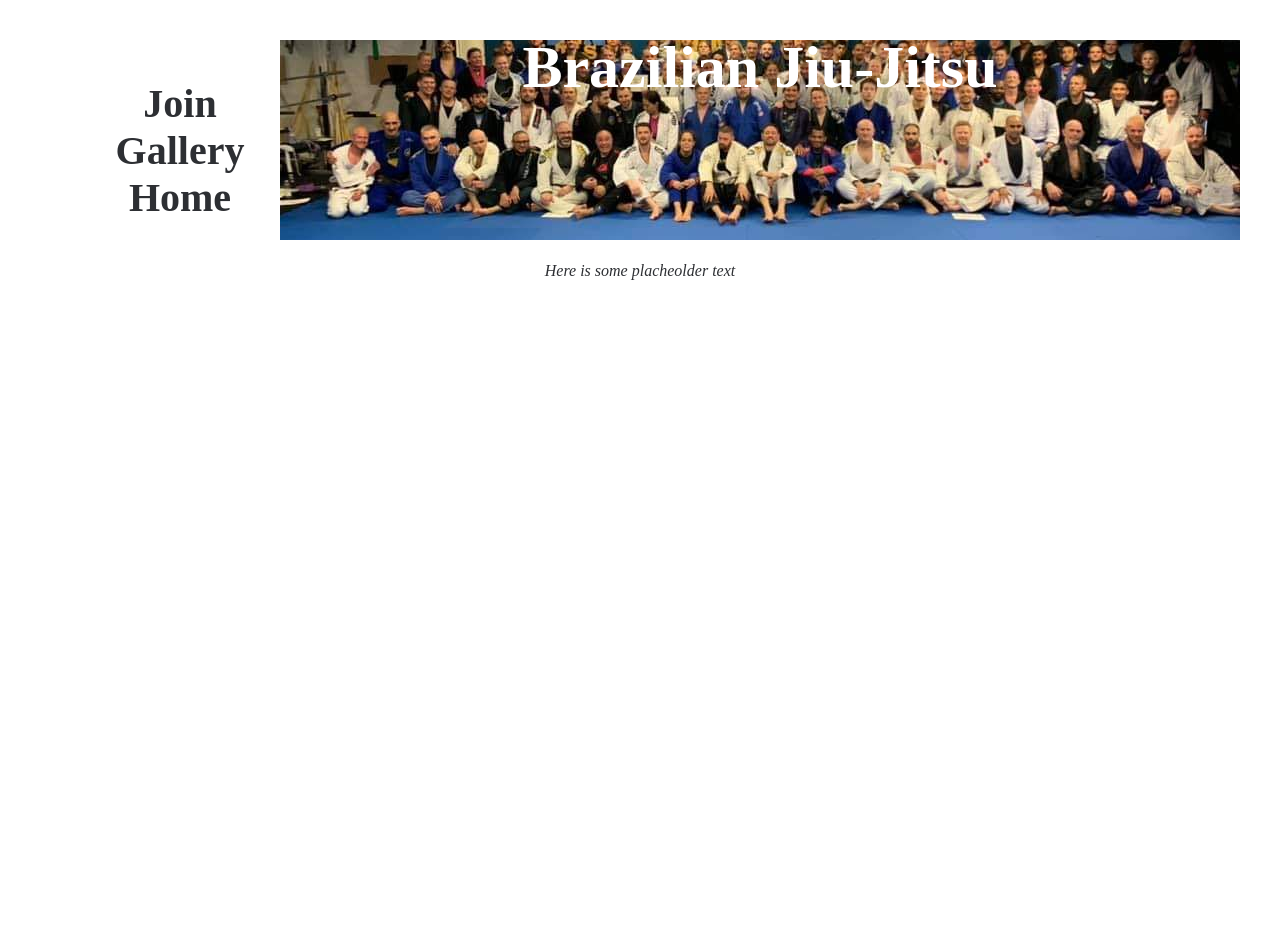
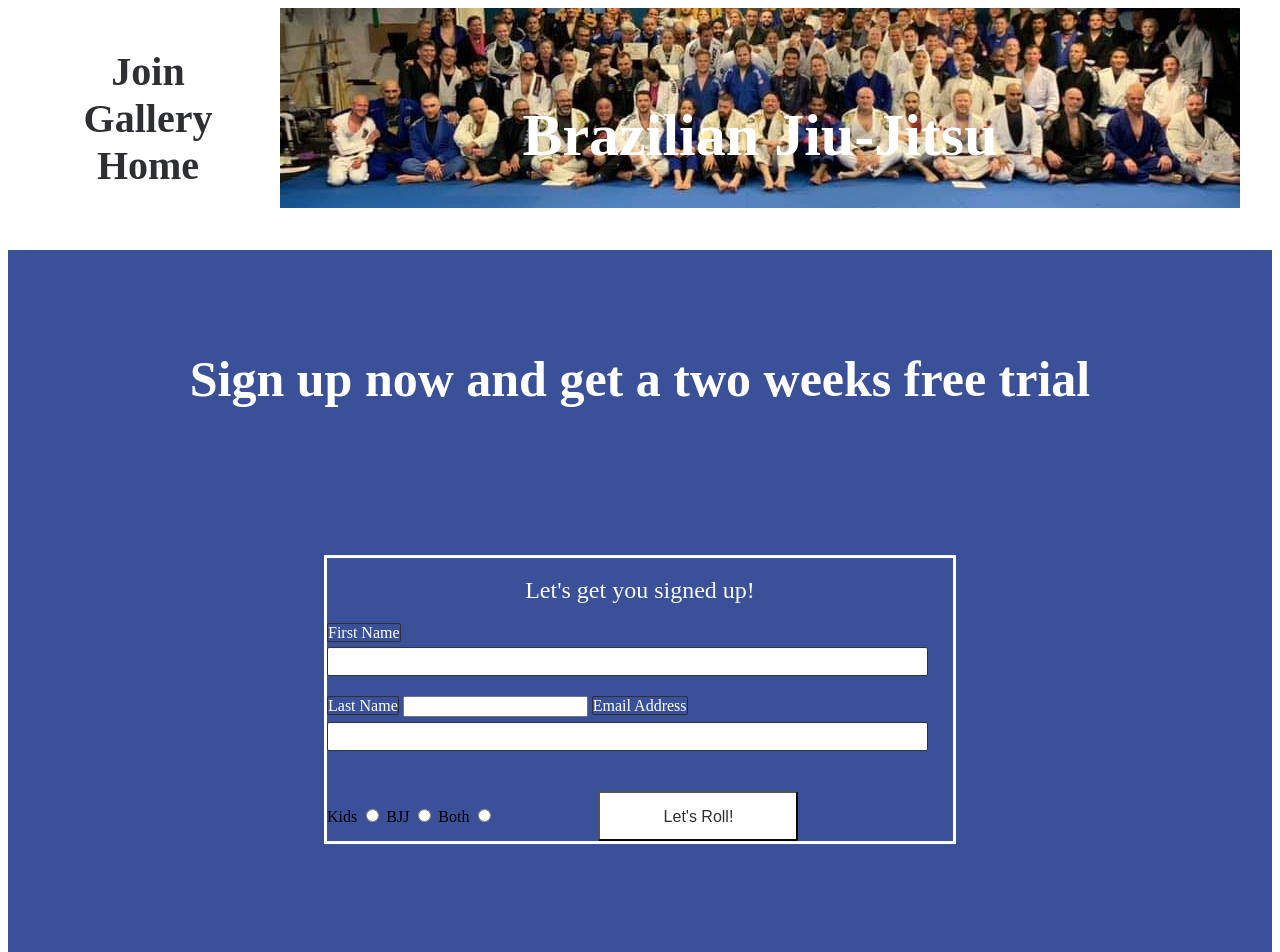
Before and after one commit to Renwar-P/join-bjj, a plain HTML site: page join.html in a window 1280 px wide. Shown: the top 952 px of the page. Drawn offline with Linux system fonts and the light colour scheme.

Commit message:
Add more html and css to join

```diff
--- a/assets/css/footer.css
+++ b/assets/css/footer.css
@@ -22,10 +22,11 @@ p {
     font-family: Oswald;
     margin-top: 2px;
 
+
 }
 
 h3 {
     text-align: center;
     font-family: Oswald;
-    margin-bottom: -5px;
+
 }
--- a/assets/css/join.css
+++ b/assets/css/join.css
@@ -1,4 +1,82 @@
-.sign-up {
+.form-section {
 
-    height: 1000px;
+    background-color: #3A5199;
+    background-size: cover;
+    background-position: center;
+    height: 900px;
+    position: relative;
+
+
+
 }
+
+h1 {
+
+    text-align: center;
+    color: #FFFFFF;
+    font-size: 50px;
+    font-family: Oswald;
+    padding-top: 100px;
+}
+
+.signup-form {
+
+    margin color: #fff;
+    background-color: #3A5199;
+
+    position: absolute;
+    top: 50%;
+    left: 50%;
+    transform: translate(-50%, -50%);
+    border: solid;
+    border-color: #FFFFFF;
+
+}
+
+.signup-form h2 {
+
+    color: #fafafa;
+    margin-bottom: 20px;
+    font-family: Oswald;
+    text-align: center;
+}
+
+.text-input {
+
+    font-family: Oswald;
+    color: #FFFFFF;
+    width: 95%;
+    height: 25px;
+    margin: 5px 0 20px 0;
+    border: 1px solid #2D2F33;
+    border-radius: 2px;
+
+
+}
+
+.text-input:hover {
+    border-color: #2D2F33;
+
+}
+
+.join-button {
+
+    margin-top: 20px;
+    border-radius: 2px;
+    padding: 15px 32px;
+    text-align: center;
+    font-size: 100%;
+    background-color: #FFFFFF;
+    color: #2D2F33;
+    margin-left: 100px;
+    height: 50px;
+    width: 200px;
+
+
+}
+
+.join-button:hover {
+    background-color: #fafafa;
+    color: #2D2F33;
+
+}
--- a/join.html
+++ b/join.html
@@ -11,8 +11,10 @@
     <link rel="stylesheet" href="assets/css/club-message.css">
     <link rel="stylesheet" href="assets/css/schedual.css">
     <link rel="stylesheet" href="assets/css/footer.css">
-    <link rel="stylesheet" href="assets/css/gallery.css">
-    <link rel="stylesheet" href="assets/css/join.css">
+    <link rel="stylesheet" type="text/css" href="assets/css/join.css">
+
+
+
 
     <title>JOIN</title>
 
@@ -64,15 +66,44 @@
 
     </header>
 
-    <main>
-        <div class="sign-up">
-            <p>Here is some placheolder text</p>
 
 
 
 
-        </div>
-    </main>
+
+
+
+
+    <section class="form-section">
+
+        <h1>Sign up now and get a two weeks free trial</h1>
+        <form class="signup-form" method="POST" action="https://formdump.codeinstitute.net/">
+            <h2> Let's get you signed up!</h2>
+            <label class="text-input" for="fname">First Name</label>
+            <input class="text-input" type="text" id="fname" name="first_name" required>
+            <label class="text-input" for="lname">Last Name</label>
+            <input type="text" id="lname" name="last_name" required>
+            <label class="text-input" for="email">Email Address</label>
+            <input class="text-input" type="email" id="email" name="email_address" required>
+            <label for="kids">Kids</label>
+            <input type="radio" id="road" name="running_preference" value="road" required>
+
+            <!-- Second Running Preference: Trail -->
+            <label for="BJJ">BJJ</label>
+            <input type="radio" id="trail" name="running_preference" value="trail" required>
+
+            <!-- Third Running Preference: Both -->
+            <label for="both">Both</label>
+            <input type="radio" id="both" name="running_preference" value="both" required>
+
+
+
+            <input class="join-button" type="submit" value="Let's Roll!">
+        </form>
+    </section>
+
+
+
 
 
     <footer>
```
Also changed, not shown: assets/css/body.css (deleted).
